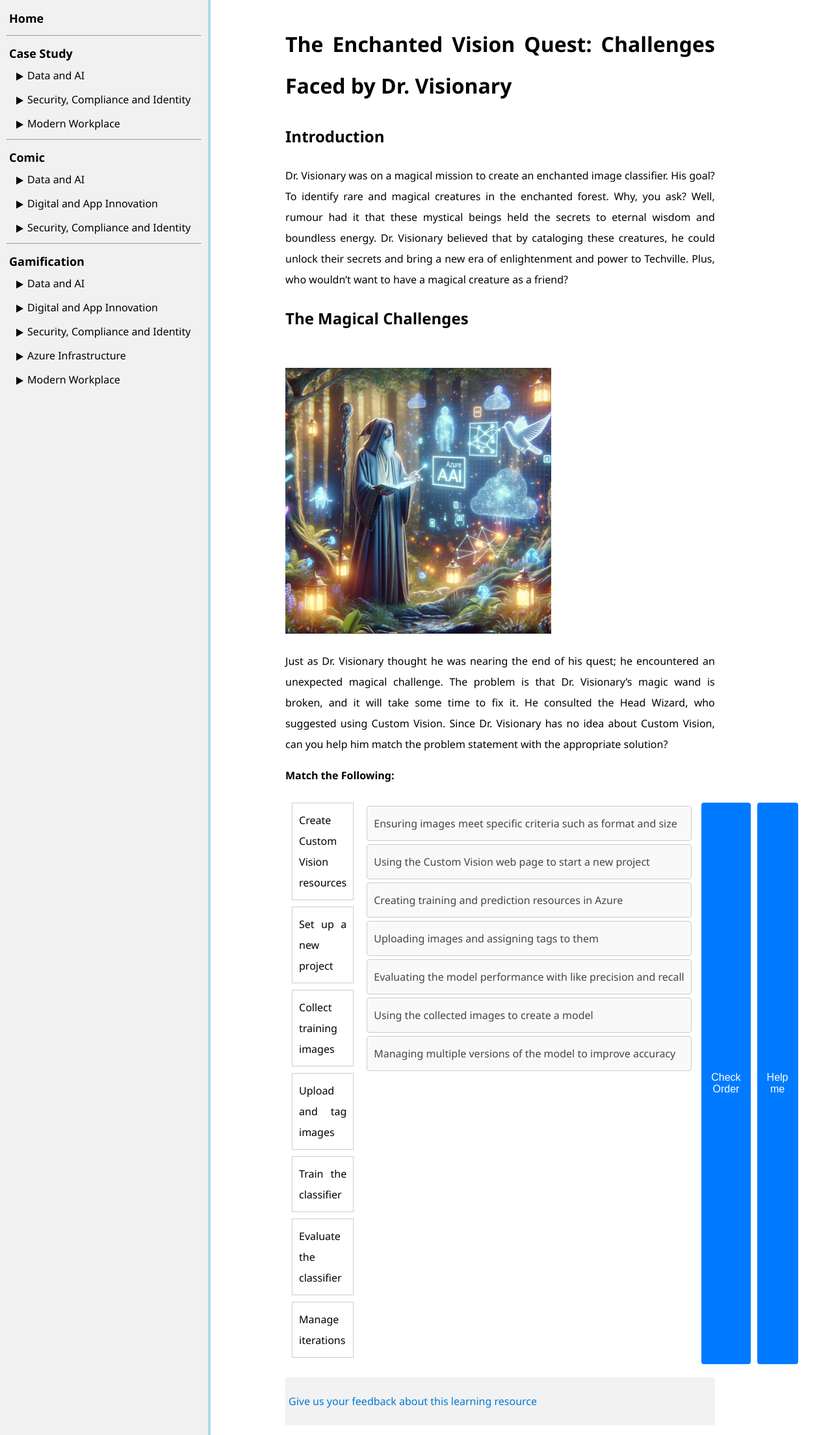
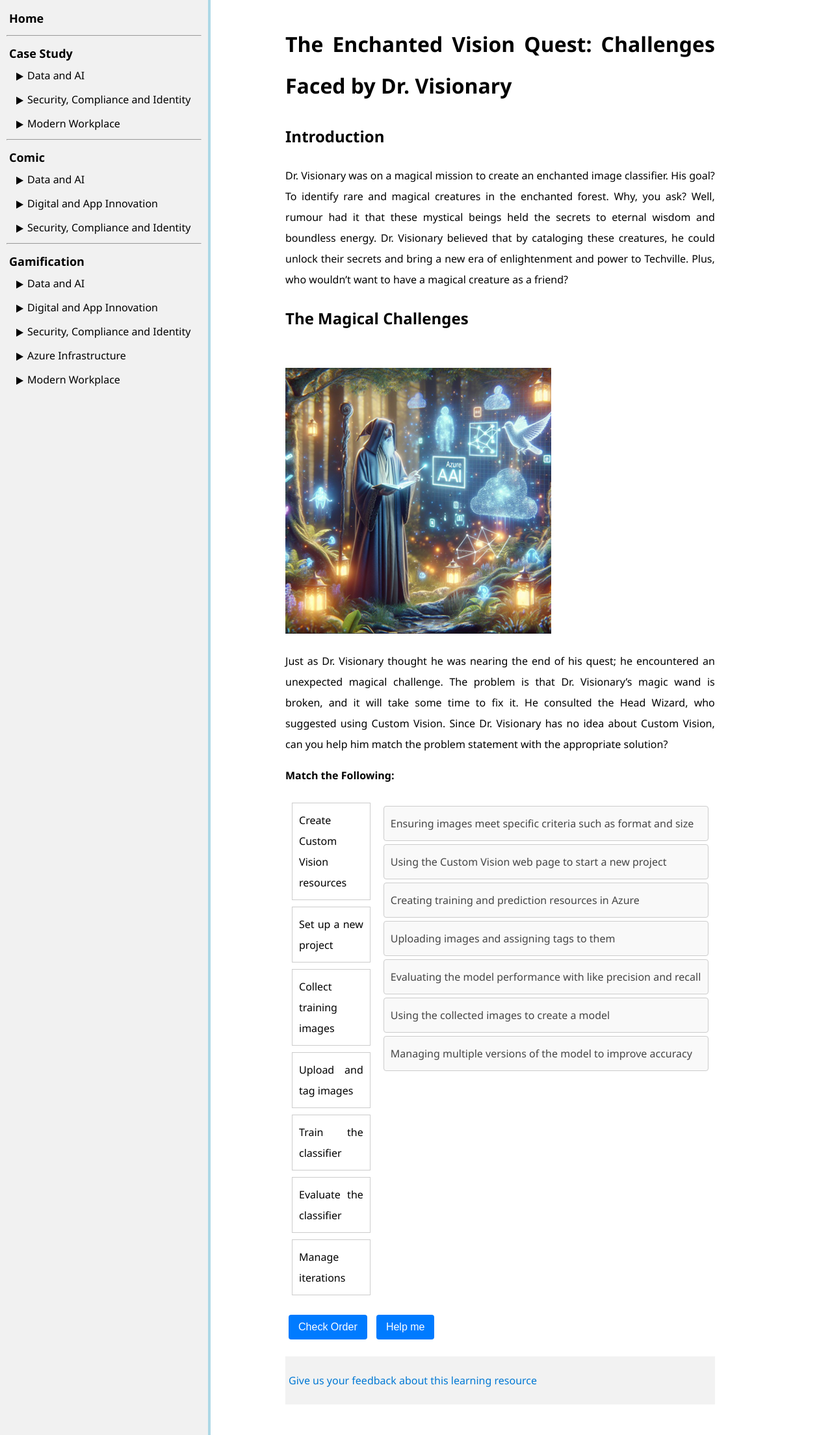
Before and after one commit to ningweinw/iengage, a Jekyll site: the page built from project-files/case-study/Data and AI/Enchanted Vision Quest.md, in a window 1280 px wide. Shown: the whole page at 65% size. Built offline with Jekyll 4.4.1, drawn with Linux system fonts in a browser that asks for light colours; nearby versions of some CDN libraries.

Commit message:
Update Enchanted Vision Quest.md

```diff
--- a/project-files/case-study/Data and AI/Enchanted Vision Quest.md
+++ b/project-files/case-study/Data and AI/Enchanted Vision Quest.md
@@ -77,11 +77,10 @@ Just as Dr. Visionary thought he was nearing the end of his quest; he encountere
         <li class="ui-state-default" data-order="7">Managing multiple versions of the model to improve accuracy</li>
       </ul>
     </div>
-      <button onclick="checkOrderSetup()">Check Order</button>
+  </div>
+<button onclick="checkOrderSetup()">Check Order</button>
       <button onclick="helpMeSetup()">Help me</button>
       <p id="feedback-setup"></p>
-
-  </div>
 
   <script>
     $(function() {
```
